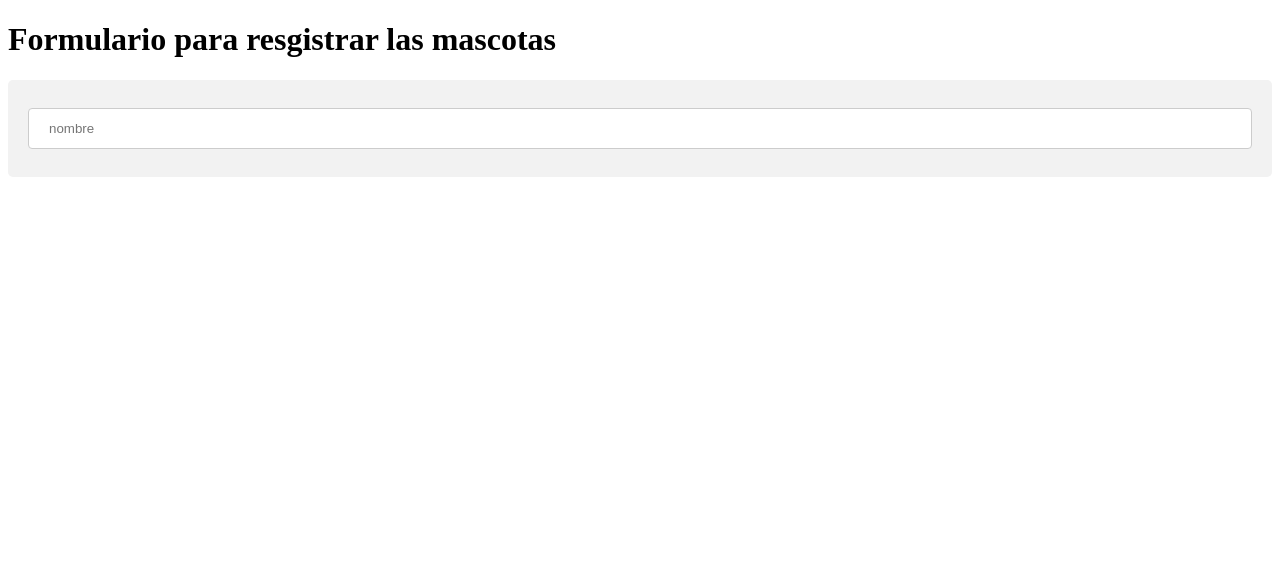
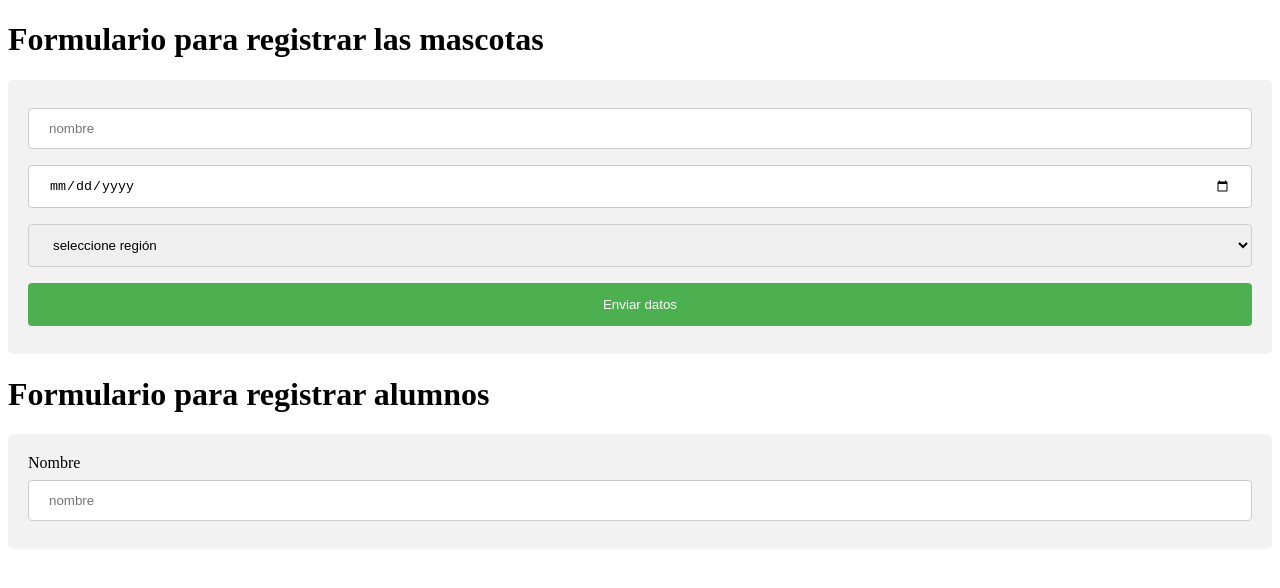
Before and after one commit to DavidHompaneraCampos/ex-formulario, a plain HTML site: page index.html in a window 1280 px wide. Drawn offline with Linux system fonts and the light colour scheme.

Commit message:
ejercicio50%

```diff
--- a/index.html
+++ b/index.html
@@ -42,8 +42,22 @@
 </head>
 
 <body>
-    <h1>Formulario para resgistrar las mascotas</h1>
+    <h1>Formulario para registrar las mascotas</h1>
     <form>
+        <input type="text" placeholder="nombre">
+        <input type="date">
+        <select>
+            <option value="">seleccione región</option>
+            <option value="">Catalunya</option>
+            <option value="">Pais Vasco</option>
+            <option value="">Madrd</option>
+            <option value="">Andalucía</option>
+        </select>
+        <input type="submit" value="Enviar datos">
+    </form>
+    <h1>Formulario para registrar alumnos</h1>
+    <form>
+        <label for="">Nombre</label>
         <input type="text" placeholder="nombre">
     </form>
 </body>
```
